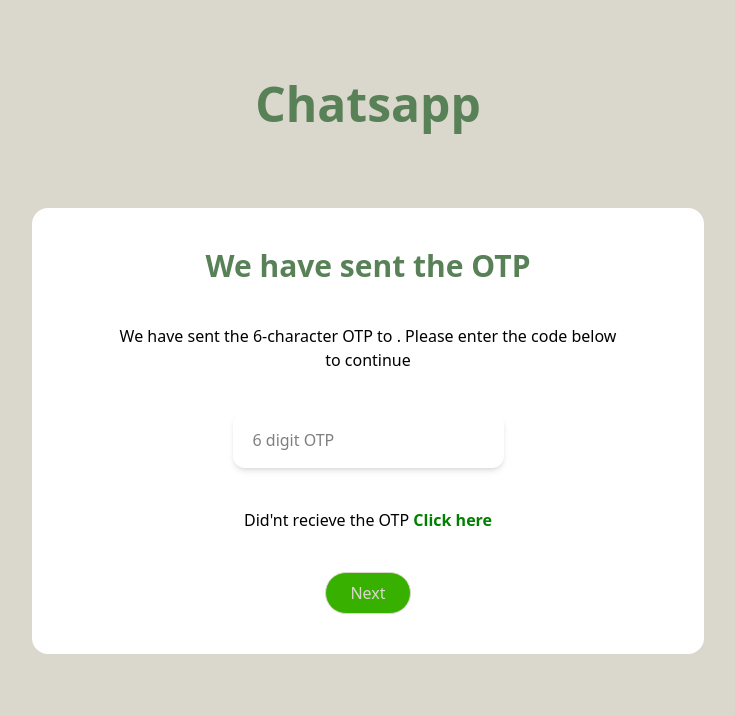
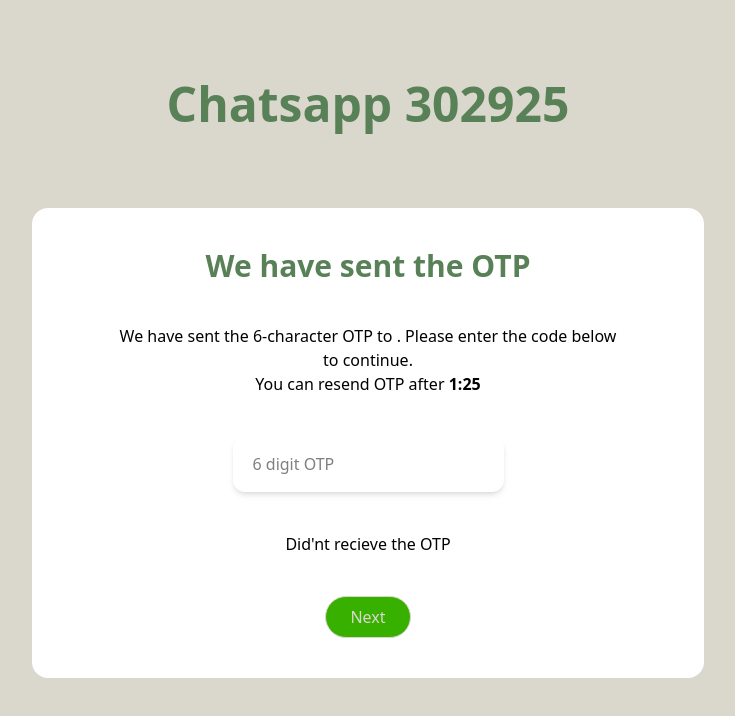
Before and after one commit to A-B-H-I-S-H-E-K-S-H-A-W/chatapp, a React (Vite) app in the folder client/: page /otp in a window 1280 px wide. Shown: the top 716 px of the page, without its empty margins (272-1007 px from the left). Built offline with nearby package versions, Linux system fonts and the light colour scheme.

Commit message:
Addd timer and random otp generator

```diff
--- a/client/src/pages/OtpPage.jsx
+++ b/client/src/pages/OtpPage.jsx
@@ -1,12 +1,12 @@
-import { useState } from "react";
+import { useEffect, useState } from "react";
 import Button from "../components/Button";
 import { useCounterStore } from "../store/store";
 
 const OtpPage = () => {
   const [formData, setFormData] = useState({
-    callingCode: 0,
-    number: 0,
+    otp: 0,
   });
+  const [timer, setTimer] = useState(90);
 
   const handleChange = (e) => {
     const { name, value } = e.target;
@@ -19,13 +19,36 @@
   const handleSubmit = () => {
     console.log(formData);
   };
+
+  const otpGenerator = () => {
+    const otp = Math.floor(100000 + Math.random() * 900000);
+    useCounterStore.setState({ otp: otp });
+  };
+
   const phoneNumber = useCounterStore((state) => state.number);
+  const otp = useCounterStore((state) => state.otp);
+
+  useEffect(() => {
+    if (timer <= 0) return;
+    const timeOut = setTimeout(() => {
+      setTimer((prevVal) => prevVal - 1);
+    }, 1000);
+
+    return () => clearTimeout(timeOut);
+  }, [timer]);
+
+  useEffect(() => {
+    otpGenerator();
+  }, []);
+
+  let minutes = Math.floor(timer / 60);
+  let seconds = timer % 60;
 
   return (
     <>
       <div className="h-screen w-full bg-background">
         <div className="pt-20 text-center">
-          <h1 className="h1">Chatsapp</h1>
+          <h1 className="h1">Chatsapp {otp}</h1>
         </div>
         <div className="flex flex-col items-center gap-10 mt-20 px-20 py-10 bg-white max-w-2xl mx-auto rounded-2xl">
           <div>
@@ -33,8 +56,15 @@
           </div>
           <div className="max-w-lg text-center">
             <p>
-              We have sent the 6-character OTP to {phoneNumber}. Please enter
-              the code below to continue
+              We have sent the 6-character OTP to{" "}
+              <span className="font-bold">{phoneNumber}</span>. Please enter the
+              code below to continue.
+            </p>
+            <p>
+              You can resend OTP after{" "}
+              <span className="font-bold">
+                {minutes}:{seconds}
+              </span>
             </p>
           </div>
           <div className="flex items-center gap-2 bg-white p-2 rounded-xl shadow-md">
@@ -49,10 +79,15 @@
 
           <div className="">
             <p className="p inline">Did'nt recieve the OTP</p>
-            <span className="text-secondary font-semibold cursor-pointer">
-              {" "}
-              Click here
-            </span>
+            {timer === 0 && (
+              <span
+                onClick={() => setTimer(90)}
+                className="text-secondary font-semibold cursor-pointer"
+              >
+                {" "}
+                Click here
+              </span>
+            )}
           </div>
           <div>
             <Button onClick={handleSubmit}>Next</Button>
--- a/client/src/store/store.jsx
+++ b/client/src/store/store.jsx
@@ -3,6 +3,7 @@
 export const useCounterStore = create((set) => ({
   number: "",
   count: 0,
+  otp: 0,
   increment: () => {
     set((state) => ({ count: state.count + 1 }));
   },
```
